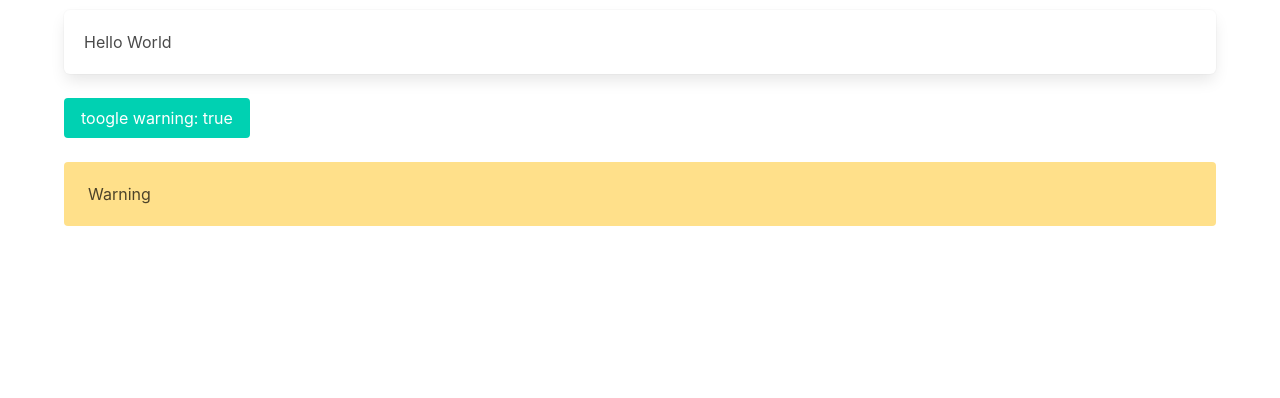
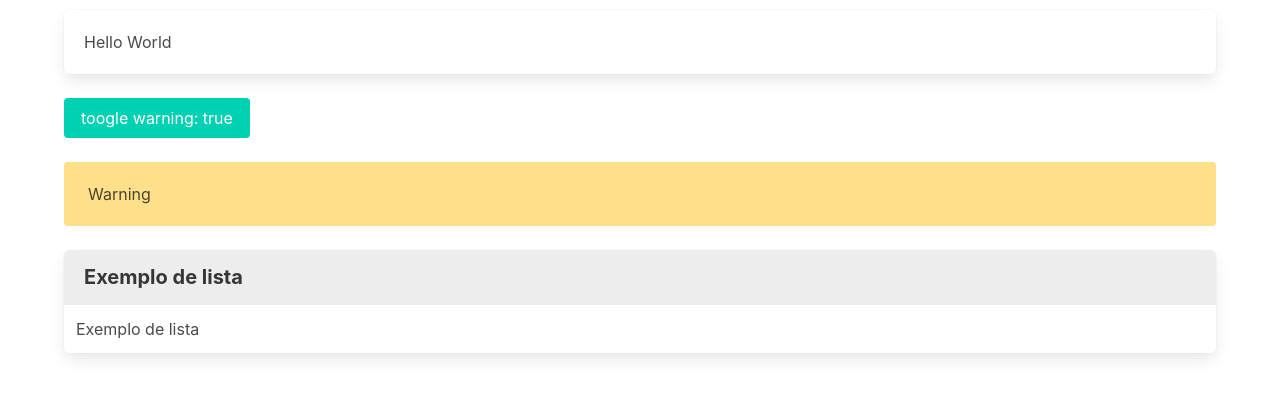
Before and after one commit to danielschmitz/react-bulma, a React (Create React App) app: page / in a window 1280 px wide. Shown: the top 398 px of the page. Built offline with nearby package versions, Linux system fonts and the light colour scheme.

Commit message:
Simple Panel component

```diff
--- a/src/App.js
+++ b/src/App.js
@@ -5,6 +5,7 @@ import Box from "./components/box"
 import Button from "./components/button"
 import Container from './components/container'
 import Notification from './components/notification'
+import Panel from './components/panel'
 
 export default class App extends Component {
 
@@ -35,6 +36,11 @@ export default class App extends Component {
         <Block>
           <Notification visible={this.state.showWarning}>Warning</Notification>
         </Block>
+        <Block>
+          <Panel title="Exemplo de lista">
+            Exemplo de lista
+          </Panel>
+        </Block>
 
       </Container >
     )
--- /dev/null
+++ b/src/components/panel.js
@@ -0,0 +1,31 @@
+import React, { Component } from 'react'
+
+export default class Panel extends Component {
+
+    constructor(props) {
+        super(props)
+    }
+
+    render() {
+        return (
+            <div className="panel">
+                <PanelTitle {...this.props} />
+                <div className="p-3">
+                    {this.props.children}
+                </div>
+            </div>
+        )
+    }
+}
+
+
+function PanelTitle(props) {
+
+    if (!props.title) return null
+
+    return (
+        <p className="panel-heading">
+            {props.title}
+        </p>
+    )
+}
```
